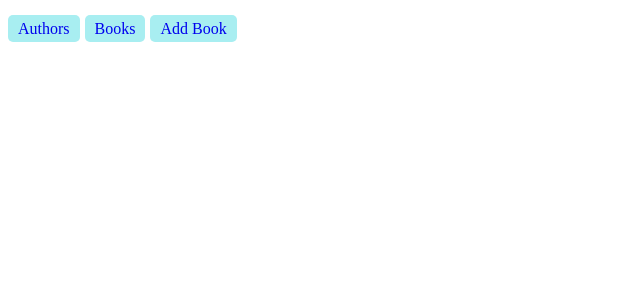
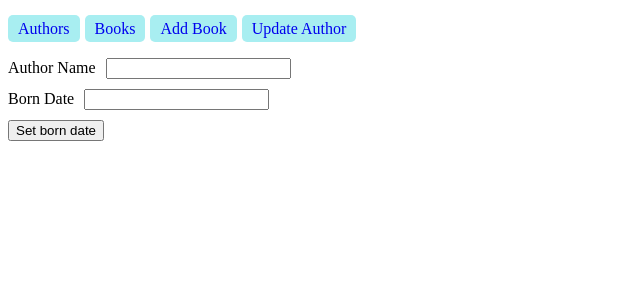
Before and after one commit to dmitriykodenskiy/react_training, a React (Create React App) app in the folder part8_graphQL-library-frontend/: page /update_author in a window 1280 px wide. Shown: the top 300 px of the page, without its empty margins (0-640 px from the left). Built offline with nearby package versions, Linux system fonts and the light colour scheme.

Commit message:
update author's born date

```diff
--- a/part8_graphQL-library-frontend/src/App.js
+++ b/part8_graphQL-library-frontend/src/App.js
@@ -3,6 +3,7 @@ import Authors from './components/Authors'
 import Books from './components/Books'
 import NewBook from './components/NewBook'
 import Menu from './components/Menu'
+import AuthorUpdate from './components/AuthorUpdate'
 
 const App = () => {
 
@@ -13,6 +14,7 @@ const App = () => {
         <Route path='/' element={<Authors/>} />
         <Route path='/books' element={<Books/>} />
         <Route path='/newbook' element={<NewBook/>} />
+        <Route path='/update_author' element={<AuthorUpdate/>} />
       </Routes>
     </div>
   )
--- /dev/null
+++ b/part8_graphQL-library-frontend/src/components/AuthorUpdate.js
@@ -0,0 +1,46 @@
+import { useState } from 'react'
+import { SET_BORN_DATE, ALL_AUTHORS } from "../queries"
+import { useMutation } from '@apollo/client'
+
+const AuthorUpdate = (props) => {
+  const [bornDate, setbornDate] = useState('')
+  const [name, setName] = useState('')
+
+  const [ createBook ] = useMutation(SET_BORN_DATE, {
+    refetchQueries: [ {query: ALL_AUTHORS} ]
+  })
+
+  const submit = async (event) => {
+    event.preventDefault()
+
+    createBook({ variables: { name, setBornTo: bornDate } })
+
+    setbornDate('')
+    setName('')
+  }
+
+  return (
+    <div>
+      <form onSubmit={submit}>
+        <div>
+          Author Name
+          <input
+            value={name}
+            onChange={({ target }) => setName(target.value)}
+          />
+        </div>
+        <div>
+          Born Date
+          <input
+            type="number"
+            value={bornDate}
+            onChange={({ target }) => setbornDate(Number(target.value))}
+          />
+        </div>
+        <button type="submit">Set born date</button>
+      </form>
+    </div>
+  )
+}
+
+export default AuthorUpdate
--- a/part8_graphQL-library-frontend/src/components/Authors.js
+++ b/part8_graphQL-library-frontend/src/components/Authors.js
@@ -10,7 +10,7 @@ const Authors = (props) => {
     return <div>No authors found</div>
   }
 
-  const authors = [...result.data.allAuthors]
+  let authors = [...result.data.allAuthors]
 
   return (
     <div>
--- a/part8_graphQL-library-frontend/src/components/Menu.js
+++ b/part8_graphQL-library-frontend/src/components/Menu.js
@@ -6,6 +6,7 @@ const Menu = () => {
         <Link to='/'>Authors</Link>
         <Link to='/books'>Books</Link>
         <Link to='/newbook'>Add Book</Link>
+        <Link to='/update_author'>Update Author</Link>
       </div>
     )
 }
--- a/part8_graphQL-library-frontend/src/components/NewBook.js
+++ b/part8_graphQL-library-frontend/src/components/NewBook.js
@@ -1,5 +1,5 @@
 import { useState } from 'react'
-import { NEW_BOOK } from "../queries"
+import { NEW_BOOK, ALL_BOOKS, ALL_AUTHORS } from "../queries"
 import { useMutation } from '@apollo/client'
 
 const NewBook = (props) => {
@@ -9,7 +9,9 @@ const NewBook = (props) => {
   const [genre, setGenre] = useState('')
   const [genres, setGenres] = useState([])
 
-  const [ createBook ] = useMutation(NEW_BOOK)
+  const [ createBook ] = useMutation(NEW_BOOK, {
+    refetchQueries: [ {query: ALL_BOOKS}, {query: ALL_AUTHORS} ]
+  })
 
   const submit = async (event) => {
     event.preventDefault()
--- a/part8_graphQL-library-frontend/src/index.css
+++ b/part8_graphQL-library-frontend/src/index.css
@@ -15,3 +15,9 @@ td{
     border: 1px solid #000;
     padding: 10px;
 }
+form > div{
+    margin: 10px 0;
+}
+input{
+    margin-left: 10px;
+}
--- a/part8_graphQL-library-frontend/src/queries.js
+++ b/part8_graphQL-library-frontend/src/queries.js
@@ -29,3 +29,13 @@ export const NEW_BOOK = gql`
     }
   }
 `
+
+export const SET_BORN_DATE = gql`
+  mutation setBornDate($name: String!, $setBornTo: Int) {
+    editAuthor(name: $name, setBornTo: $setBornTo) {
+      name
+      born
+      bookCount
+    }
+  }
+`
```
Also changed, not shown: 1 other file (tests, documents, lock files or other folders).
